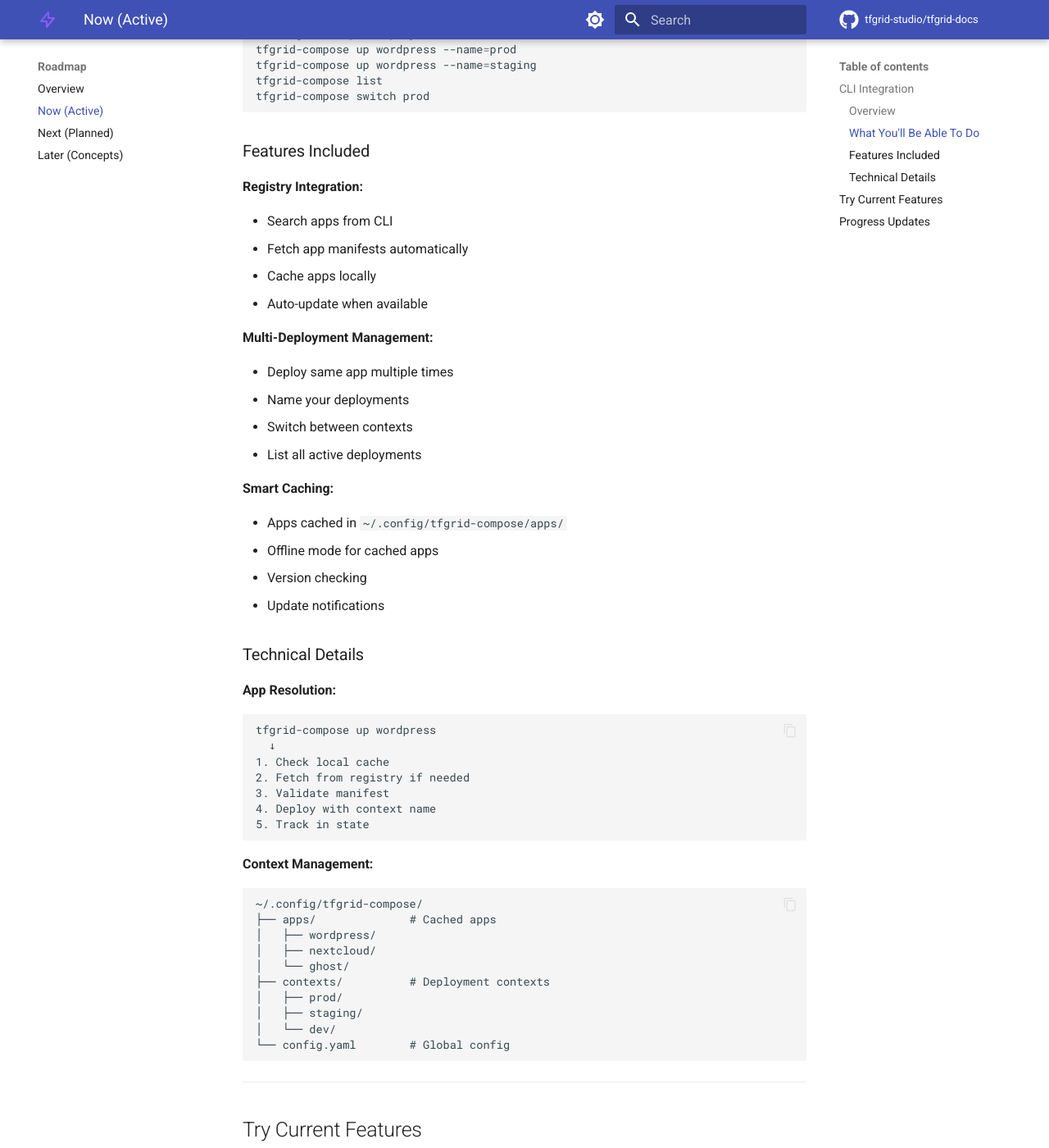
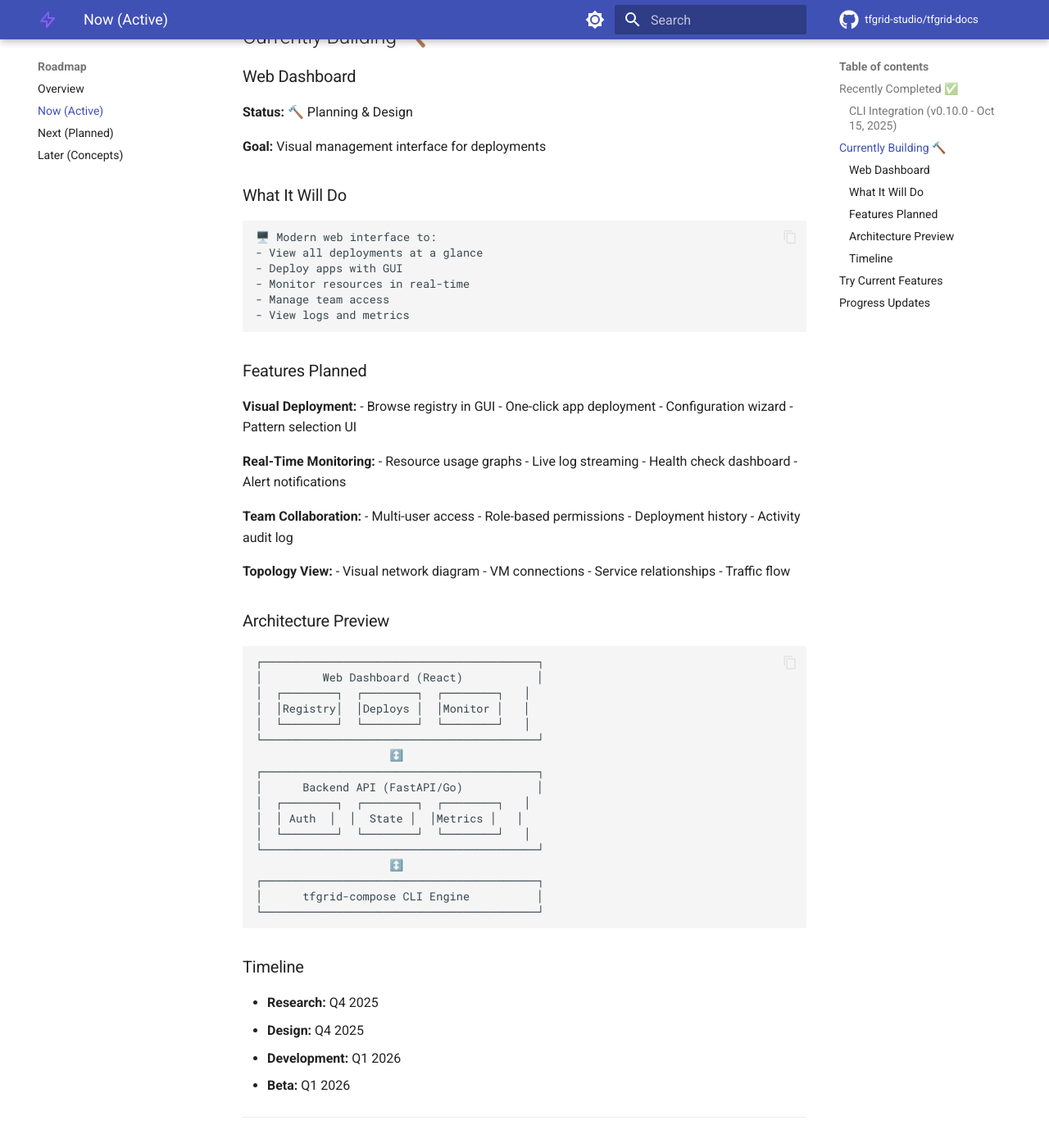
Before and after one commit to tfgrid-studio/tfgrid-docs, an MkDocs documentation site: the page built from docs/roadmap/now.md, in a window 1280 px wide and 1400 px high, scrolled down 772 px. Shown: the whole window at 82% size. Built offline with MkDocs 1.6.1 and Material for MkDocs 9.7.7, drawn with Linux system fonts in a browser that asks for light colours; comment, search, counter and statistics services are not loaded; the version menu is left out; some of the changed text lies outside the part shown.

Commit message:
feat: Add registry integration documentation and update quickstart with new deployment workflow

````diff
--- a/docs/roadmap/now.md
+++ b/docs/roadmap/now.md
@@ -4,89 +4,109 @@
 
 ---
 
-## CLI Integration
+## Recently Completed ✅
 
-**Status:** 🔨 Building
+### CLI Integration (v0.10.0 - Oct 15, 2025)
 
-### Overview
+**Status:** ✅ **COMPLETED**
 
-Deploy apps by name directly from the registry. No more copying manifests - just use the app name.
-
-### What You'll Be Able To Do
+Deploy apps by name directly from the registry!
 
 ```bash
 # Search the registry
 tfgrid-compose search
-tfgrid-compose search wordpress
-tfgrid-compose search --tag=cms
 
 # Deploy by name
 tfgrid-compose up wordpress
-tfgrid-compose up nextcloud
-tfgrid-compose up ghost
 
-# Manage multiple deployments
-tfgrid-compose up wordpress --name=prod
-tfgrid-compose up wordpress --name=staging
+# Manage multiple apps
 tfgrid-compose list
-tfgrid-compose switch prod
+tfgrid-compose switch ai-agent
 ```
 
-### Features Included
+**See:** [Registry Guide](../cli/registry.md) | [Release Notes](https://github.com/tfgrid-studio/tfgrid-compose/releases/tag/v0.10.0)
 
-**Registry Integration:**
+---
 
-- Search apps from CLI
-- Fetch app manifests automatically
-- Cache apps locally
-- Auto-update when available
+## Currently Building 🔨
 
-**Multi-Deployment Management:**
+### Web Dashboard
 
-- Deploy same app multiple times
-- Name your deployments
-- Switch between contexts
-- List all active deployments
+**Status:** 🔨 Planning & Design
 
-**Smart Caching:**
+**Goal:** Visual management interface for deployments
 
-- Apps cached in `~/.config/tfgrid-compose/apps/`
-- Offline mode for cached apps
-- Version checking
-- Update notifications
+### What It Will Do
 
-### Technical Details
-
-**App Resolution:**
 ```
-tfgrid-compose up wordpress
-  ↓
-1. Check local cache
-2. Fetch from registry if needed
-3. Validate manifest
-4. Deploy with context name
-5. Track in state
+🖥️ Modern web interface to:
+- View all deployments at a glance
+- Deploy apps with GUI
+- Monitor resources in real-time
+- Manage team access
+- View logs and metrics
 ```
 
-**Context Management:**
+### Features Planned
+
+**Visual Deployment:**
+- Browse registry in GUI
+- One-click app deployment
+- Configuration wizard
+- Pattern selection UI
+
+**Real-Time Monitoring:**
+- Resource usage graphs
+- Live log streaming
+- Health check dashboard
+- Alert notifications
+
+**Team Collaboration:**
+- Multi-user access
+- Role-based permissions
+- Deployment history
+- Activity audit log
+
+**Topology View:**
+- Visual network diagram
+- VM connections
+- Service relationships
+- Traffic flow
+
+### Architecture Preview
+
 ```
-~/.config/tfgrid-compose/
-├── apps/              # Cached apps
-│   ├── wordpress/
-│   ├── nextcloud/
-│   └── ghost/
-├── contexts/          # Deployment contexts
-│   ├── prod/
-│   ├── staging/
-│   └── dev/
-└── config.yaml        # Global config
+┌─────────────────────────────────────────┐
+│         Web Dashboard (React)           │
+│  ┌────────┐  ┌────────┐  ┌────────┐   │
+│  │Registry│  │Deploys │  │Monitor │   │
+│  └────────┘  └────────┘  └────────┘   │
+└─────────────────────────────────────────┘
+                    ↕️
+┌─────────────────────────────────────────┐
+│      Backend API (FastAPI/Go)           │
+│  ┌────────┐  ┌────────┐  ┌────────┐   │
+│  │ Auth  │  │  State │  │Metrics │   │
+│  └────────┘  └────────┘  └────────┘   │
+└─────────────────────────────────────────┘
+                    ↕️
+┌─────────────────────────────────────────┐
+│      tfgrid-compose CLI Engine          │
+└─────────────────────────────────────────┘
 ```
+
+### Timeline
+
+- **Research:** Q4 2025
+- **Design:** Q4 2025
+- **Development:** Q1 2026
+- **Beta:** Q1 2026
 
 ---
 
 ## Try Current Features
 
-While CLI integration is in development, you can use all current features:
+Use the newly released CLI features:
 
 ```bash
 # Install
````
Also changed, not shown: docs/cli/registry.md (added, +459 -0 lines), docs/getting-started/quickstart.md (+64 -1 lines).
